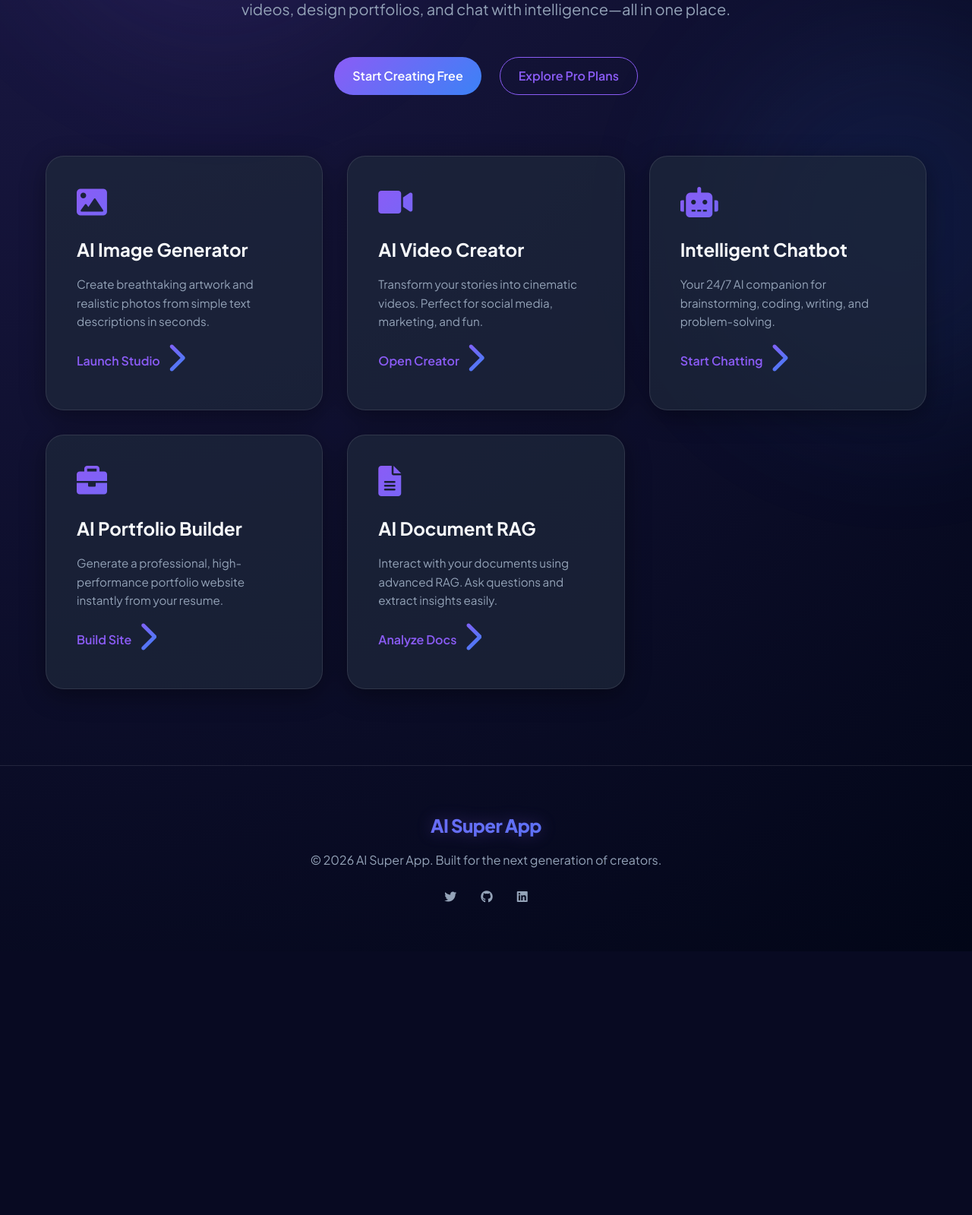
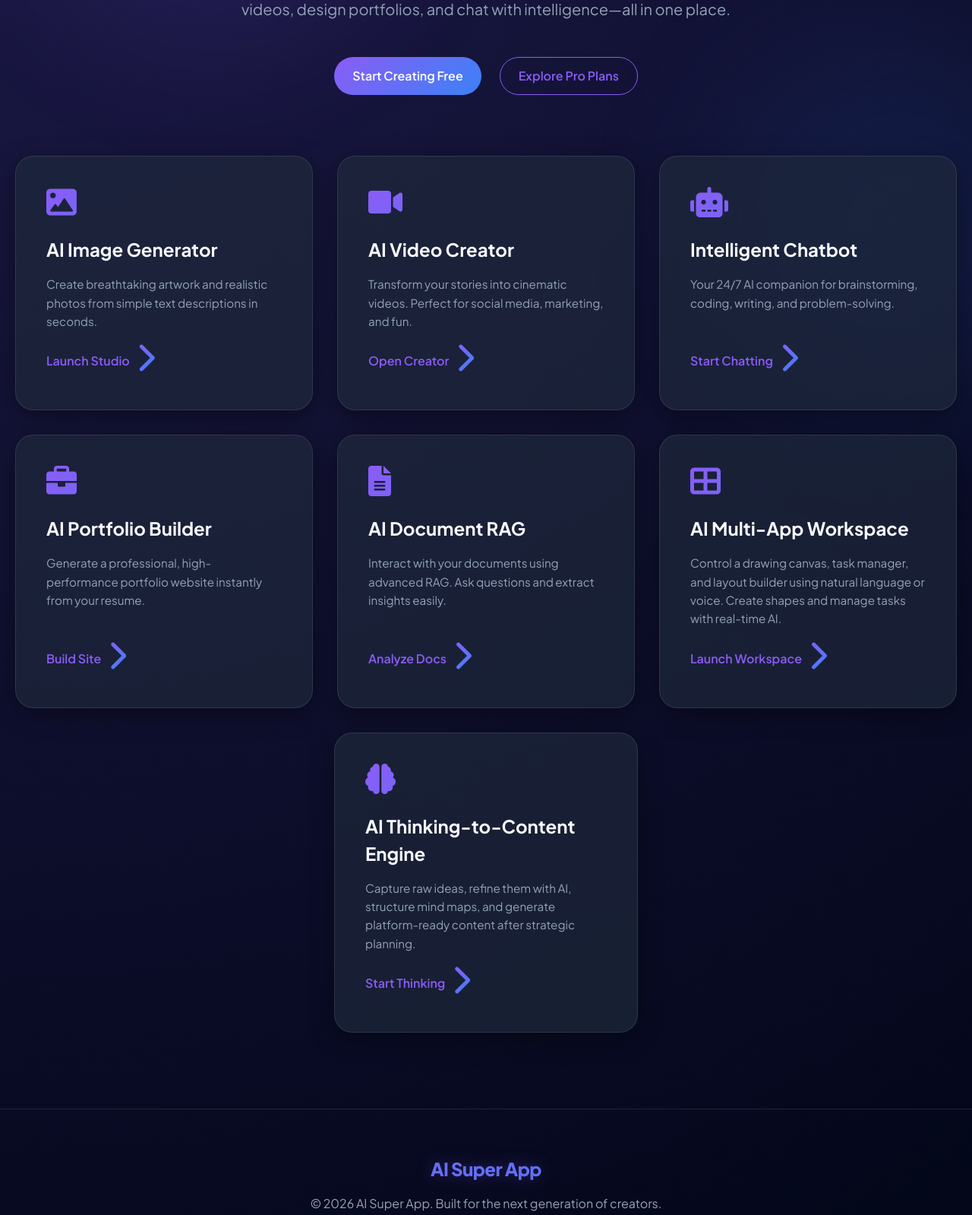
Before and after one commit to alokagarwal565/AI-Super-App, a Flask app: page / in a window 1280 px wide. Shown: the part 472-2071 px from the top of the page at 76% size. Before the commit the page ends 1660 px from the top, so only its background shows below. Run offline with Flask 3, Linux system fonts and the light colour scheme.

Commit message:
feat: add landing page template with service navigation and RAG knowledge base modal

```diff
--- a/templates/index.html
+++ b/templates/index.html
@@ -25,14 +25,17 @@
             margin: 0 auto 3rem;
         }
         .services-grid {
-            display: grid;
-            grid-template-columns: repeat(auto-fit, minmax(300px, 1fr));
+            display: flex;
+            flex-wrap: wrap;
             gap: 2rem;
-            max-width: 1200px;
+            max-width: 1400px;
             margin: 0 auto 100px;
             padding: 0 20px;
+            justify-content: center;
         }
         .service-card {
+            flex: 1 1 350px;
+            max-width: 400px;
             padding: 2.5rem;
             border-radius: 24px;
             text-decoration: none;
@@ -235,6 +238,20 @@
                 <p>Interact with your documents using advanced RAG. Ask questions and extract insights easily.</p>
                 <span class="btn-card">Analyze Docs <i class="fas fa-chevron-right"></i></span>
             </a>
+
+            <a href="#" class="service-card glass">
+                <i class="fas fa-th-large"></i>
+                <h3>AI Multi-App Workspace</h3>
+                <p>Control a drawing canvas, task manager, and layout builder using natural language or voice. Create shapes and manage tasks with real-time AI.</p>
+                <span class="btn-card">Launch Workspace <i class="fas fa-chevron-right"></i></span>
+            </a>
+
+            <a href="#" class="service-card glass">
+                <i class="fas fa-brain"></i>
+                <h3>AI Thinking-to-Content Engine</h3>
+                <p>Capture raw ideas, refine them with AI, structure mind maps, and generate platform-ready content after strategic planning.</p>
+                <span class="btn-card">Start Thinking <i class="fas fa-chevron-right"></i></span>
+            </a>
         </section>
     </main>
 
```
